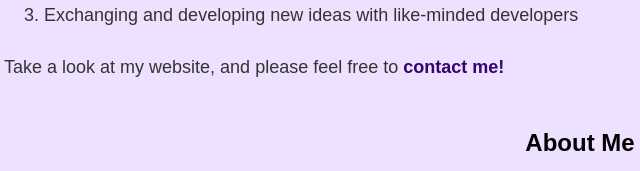
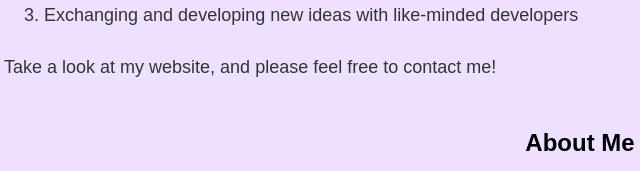
Before and after one commit to johmert/portfolio, a plain HTML site: page index.html in a window 1280 px wide. Shown: the part 629-800 px from the top of the page, 60-700 px from the left. Drawn offline with nearby package versions, Linux system fonts and the light colour scheme.

Commit message:
removed link on "contact me"

```diff
--- a/index.html
+++ b/index.html
@@ -30,7 +30,7 @@
                     </ol>
                 </section>
                 <footer>
-                    <p>Take a look at my website, and please feel free to <a href="#contact" class="inline">contact me!</a></p>
+                    <p>Take a look at my website, and please feel free to contact me!</p>
                 </footer>
                 <section>
                 <!--About Me-->
```
